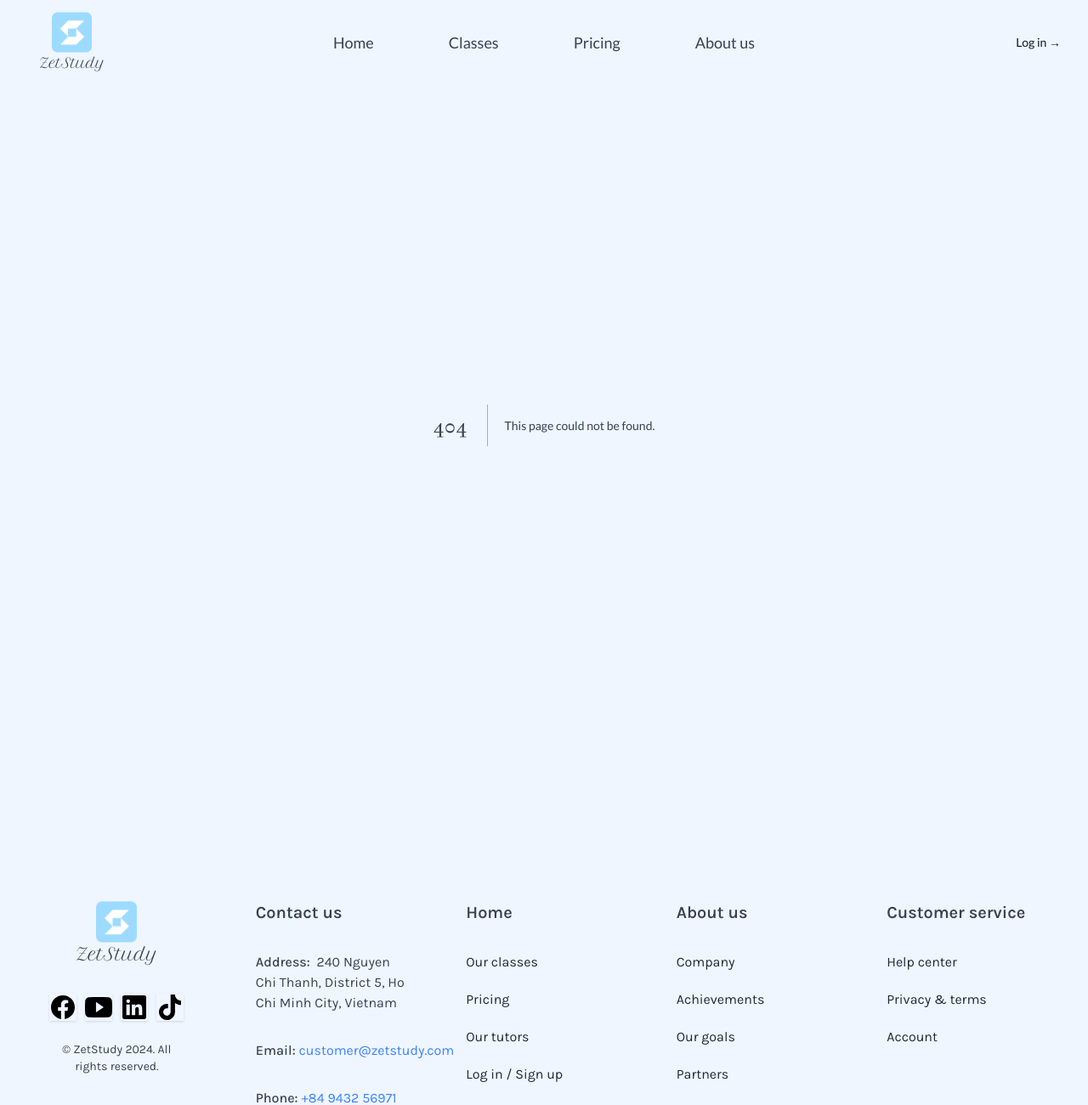
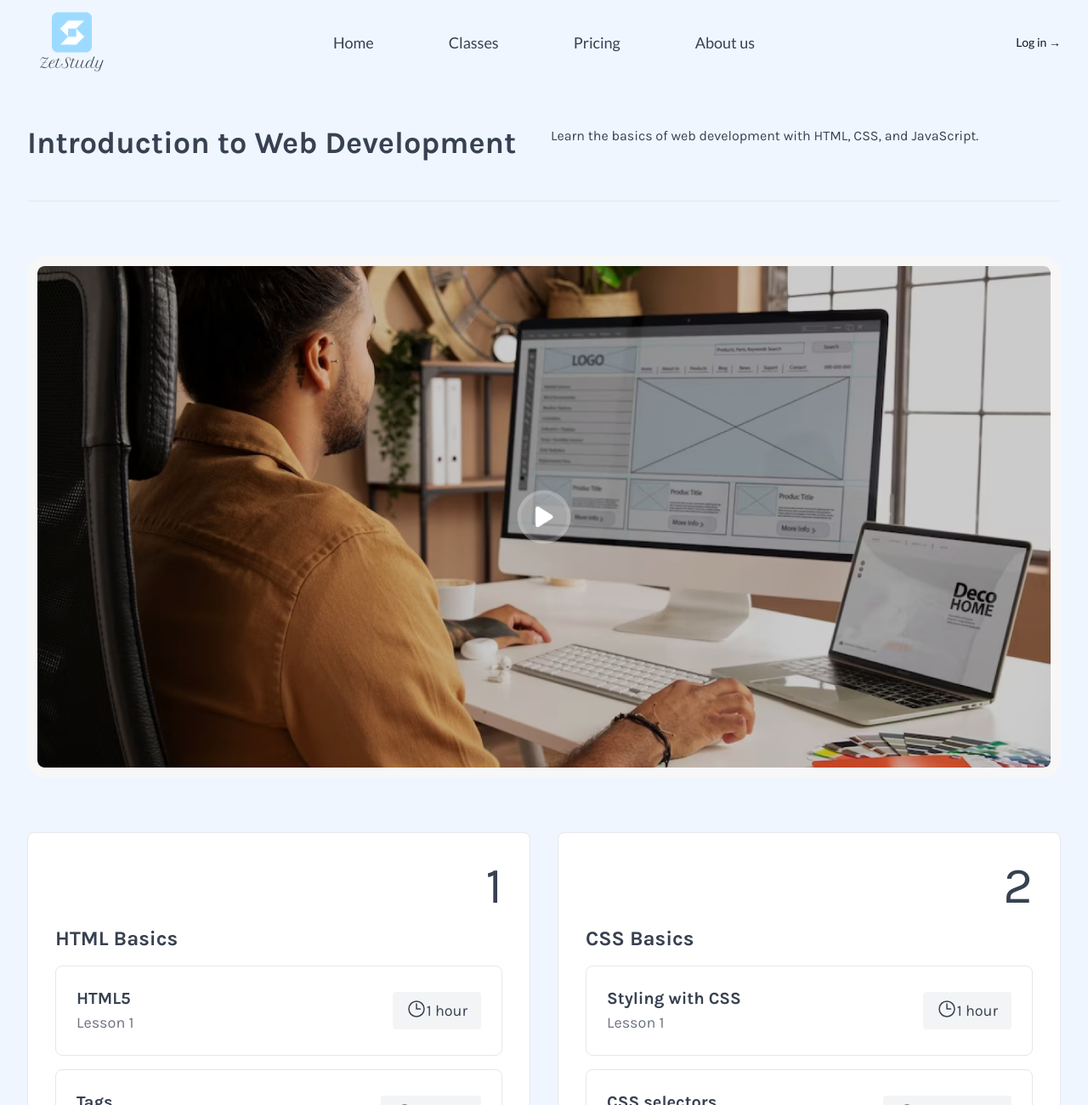
Before and after one commit to ngokhoa1202/e-commerce-frontend, a Next.js app: page /class-detail/1 in a window 1280 px wide. Before the commit this address had no page. Shown: the top 1300 px of the page at 85% size. Built offline with nearby package versions, Linux system fonts and the light colour scheme.

Commit message:
course-detail-page

```diff
--- a/src/app/_components/Header.tsx
+++ b/src/app/_components/Header.tsx
@@ -7,8 +7,8 @@ import { Dialog, DialogPanel } from '@headlessui/react';
 import { Bars3Icon, XMarkIcon } from '@heroicons/react/24/outline';
 
 const navigation = [
-  { name: 'Home', href: '#' },
-  { name: 'Classes', href: '#' },
+  { name: 'Home', href: '/' },
+  { name: 'Classes', href: '/classes' },
   { name: 'Pricing', href: '#' },
   { name: 'About us', href: '#' },
 ]
--- /dev/null
+++ b/src/app/_components/class-detail/CurriculumCard.tsx
@@ -0,0 +1,34 @@
+import { ClockIcon } from "@heroicons/react/24/outline";
+
+interface Curriculum {
+  week: number;
+  title: string;
+  lessons: {
+    title: string,
+    etc: string,
+  }[];
+};
+
+export default function CurriculumCard ({ curriculum }: { curriculum: Curriculum }) {
+  const { week, title, lessons } = curriculum;
+  return (
+    <div className="flex flex-col gap-4 bg-white border rounded-lg p-8">
+      <p className="text-6xl text-right">{week}</p>
+      <p className="font-bold text-2xl">{title}</p>
+      <div className="flex flex-col gap-4">
+        {lessons.map((lesson, idx) => (
+          <div key={idx} className="flex justify-between border rounded-lg p-6 items-center hover:border-orange-300">
+            <div>
+              <div className="text-xl font-bold">{lesson.title}</div>
+              <div className="text-lg text-gray-500">Lesson {idx + 1}</div>
+            </div>
+            <div className="flex h-fit bg-gray-100 px-4 py-2 rounded">
+              <ClockIcon aria-hidden className="h-6 w-6"/>
+              <p className="text-lg">{lesson.etc}</p>
+            </div>
+          </div>
+        ))}
+      </div>
+    </div>
+  )
+}
--- /dev/null
+++ b/src/app/class-detail/[slug]/page.tsx
@@ -0,0 +1,48 @@
+import Image from "next/image";
+import coverImage from "../../_assets/course-cover.png"
+import CurriculumCard from "../../_components/class-detail/CurriculumCard";
+
+const course = {
+  title: "Introduction to Web Development",
+  description: "Learn the basics of web development with HTML, CSS, and JavaScript.",
+  classLink: "/intro-web-dev",
+  curriculum: [
+    {
+      week: 1,
+      description: "HTML Basics",
+      title: "HTML Basics",
+      lessons: [{ title: "HTML5", etc: "1 hour"}, { title: "Tags", etc: "2 hours" }],
+    },
+    {
+      week: 2,
+      description: "CSS Basics",
+      title: "CSS Basics",
+      lessons: [{ title: "Styling with CSS", etc: "1 hour"}, { title: "CSS selectors", etc: "30 minutes" }],
+    },
+    {
+      week: 3,
+      description: "JS Basics",
+      title: "JS Basics",
+      lessons: [{ title: "JavaScript syntax", etc: "1 hour"}, { title: "DOM", etc: "30 minutes" }],
+    },
+  ],
+};
+
+export default async function Page({ params }: { params: Promise<{ slug: string }>}) {
+  console.log((await params).slug);
+  return (
+    <main className="container mx-auto p-8 max-w-[1400px] flex flex-col gap-8">
+      <div className="grid grid-cols-2 py-4 gap-4">
+        <p className="text-4xl font-bold">{course.title}</p>
+        <p>{course.description}</p>
+      </div>
+      <hr/>
+      <Image alt="Cover" src={coverImage} className="my-8"/>
+      <div className="grid grid-cols-2 gap-8">
+        {course.curriculum.map((week, idx) => (
+          <CurriculumCard key={idx} curriculum={week} />
+        ))}
+      </div>
+    </main>
+  );
+}
```
Also changed, not shown: src/app/_assets/course-cover.png (added).
